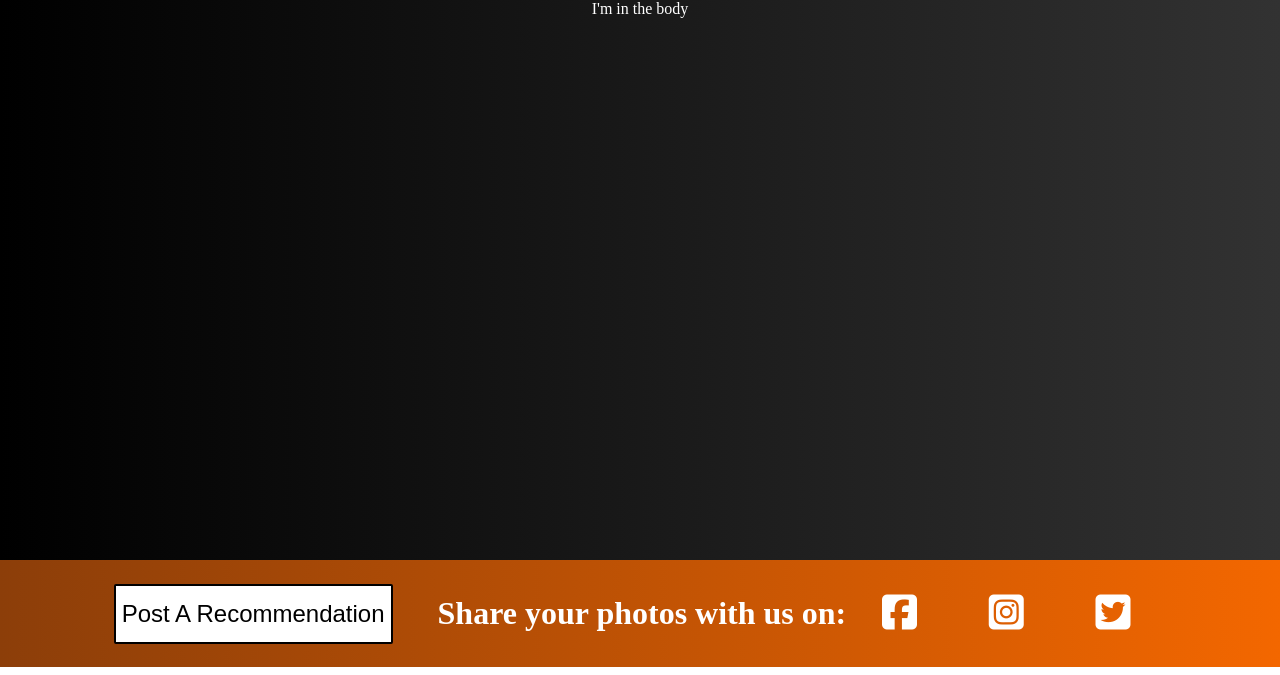
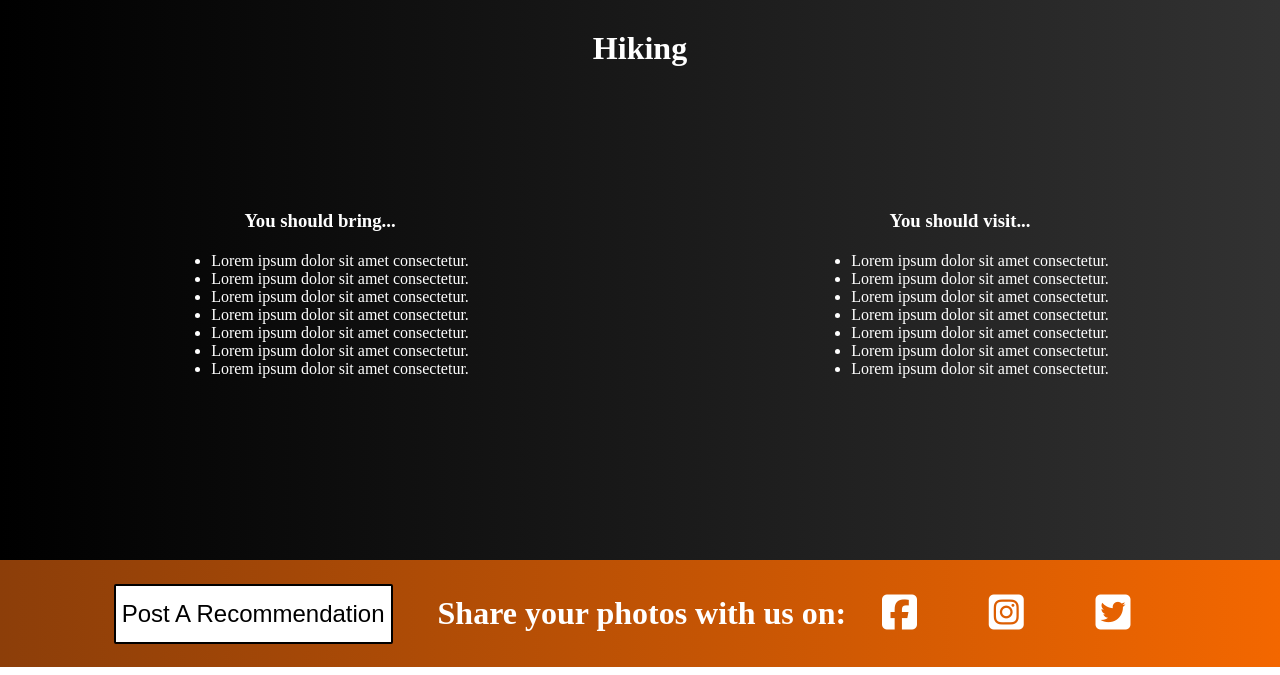
Before and after one commit to EdwinTinoco/ActivityCheckListApp, a Flask app: template templates/hiking.html in a window 1280 px wide. Shown: the part 125-800 px from the top of the page. Run offline with Flask 2, Linux system fonts and the light colour scheme; the template is opened without the code that fills it, so the values that code supplies are empty; some libraries are stand-ins or nearby versions.

Commit message:
updated hiking and fishing content

```diff
--- a/templates/hiking.html
+++ b/templates/hiking.html
@@ -36,7 +36,40 @@
   </div>
 
   <div class="body">
-    I'm in the body
+    <div class="page-title">
+      <h1>Hiking</h1>
+    </div>
+    <div class="body-content-wrapper">
+
+      <div class="to-pack">
+        <div class="list-title">
+          <h3>You should bring...</h3>
+        </div>
+        <ul>
+          <li>Lorem ipsum dolor sit amet consectetur.</li>
+          <li>Lorem ipsum dolor sit amet consectetur.</li>
+          <li>Lorem ipsum dolor sit amet consectetur.</li>
+          <li>Lorem ipsum dolor sit amet consectetur.</li>
+          <li>Lorem ipsum dolor sit amet consectetur.</li>
+          <li>Lorem ipsum dolor sit amet consectetur.</li>
+          <li>Lorem ipsum dolor sit amet consectetur.</li>
+        </ul>
+      </div>
+      <div class="to-go">
+        <div class="list-title">
+          <h3>You should visit...</h3>
+        </div>
+        <ul>
+          <li>Lorem ipsum dolor sit amet consectetur.</li>
+          <li>Lorem ipsum dolor sit amet consectetur.</li>
+          <li>Lorem ipsum dolor sit amet consectetur.</li>
+          <li>Lorem ipsum dolor sit amet consectetur.</li>
+          <li>Lorem ipsum dolor sit amet consectetur.</li>
+          <li>Lorem ipsum dolor sit amet consectetur.</li>
+          <li>Lorem ipsum dolor sit amet consectetur.</li>
+        </ul>
+      </div>
+    </div>
   </div>
 
   <div class="footer">
```
Also changed, not shown: templates/fishing.html (+34 -1 lines).
